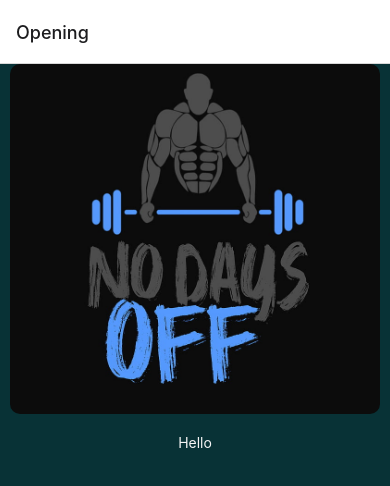
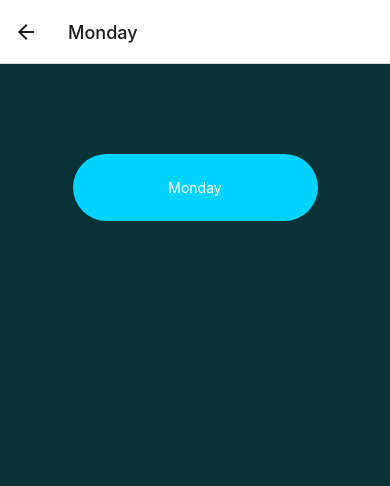
Before and after one commit to jedi24garcia/Fitness-App, a React Native app: screen /Monday in a window 390 px wide. Before the commit this address had no page. Shown: the top 486 px of the page. Built offline with nearby package versions, Linux system fonts and the light colour scheme; what expo-sqlite would draw is missing.

Commit message:
added monday page

```diff
--- a/App.js
+++ b/App.js
@@ -5,6 +5,7 @@ import OpenPage from './pages/OpeningPage';
 import EntryPage from './pages/LoginPage';
 import SignUpPage from './pages/SignUp';
 import WeekDays from './pages/Week';
+import MondayPage from './pages/Monday';
 
 const Stack = createNativeStackNavigator()
 
@@ -16,6 +17,7 @@ const App = () => {
         <Stack.Screen name="Entry" component={EntryPage} />
         <Stack.Screen name="Sign" component={SignUpPage} />
         <Stack.Screen name="Week" component={WeekDays} />
+        <Stack.Screen name="Monday" component={MondayPage} />
       </Stack.Navigator>
     </NavigationContainer>
   );
--- /dev/null
+++ b/pages/Monday.js
@@ -0,0 +1,35 @@
+import React from 'react';
+import { StyleSheet, View, Text } from 'react-native';
+
+const MondayPage = () => {
+    return (
+        <View style={styles.container}>
+            <View style={styles.labelBox}>
+                <Text style={styles.authenticate}>Monday</Text>
+            </View>
+        </View>
+    );
+};
+
+export default MondayPage;
+
+const styles = StyleSheet.create ({
+    container: {
+        flex: 1,
+        backgroundColor: '#083236',
+        padding: 20,
+    },
+    authenticate: {
+        padding: 10,
+        textAlign: 'center',
+        color: 'white',
+    },
+    labelBox: {
+        backgroundColor: '#00d3ff',
+        borderRadius: 100,
+        width: '70%',
+        marginTop: 70,
+        padding: 15,
+        alignSelf: 'center',
+    }
+});
--- a/pages/Week.js
+++ b/pages/Week.js
@@ -1,11 +1,11 @@
 import React from 'react';
 import { StyleSheet, View, Text, TouchableOpacity, Alert } from 'react-native';
 
-const WeekDays = () => {
+const WeekDays = ({ navigation }) => {
     return (
         <View style={styles.container}>
             <View style={styles.authenticateButton}>
-                <TouchableOpacity onPress={() => Alert.alert('Monday')}>
+                <TouchableOpacity onPress={() => navigation.navigate('Monday')}>
                     <Text style={styles.authenticate}>Monday</Text>
                 </TouchableOpacity>
             </View>
```
